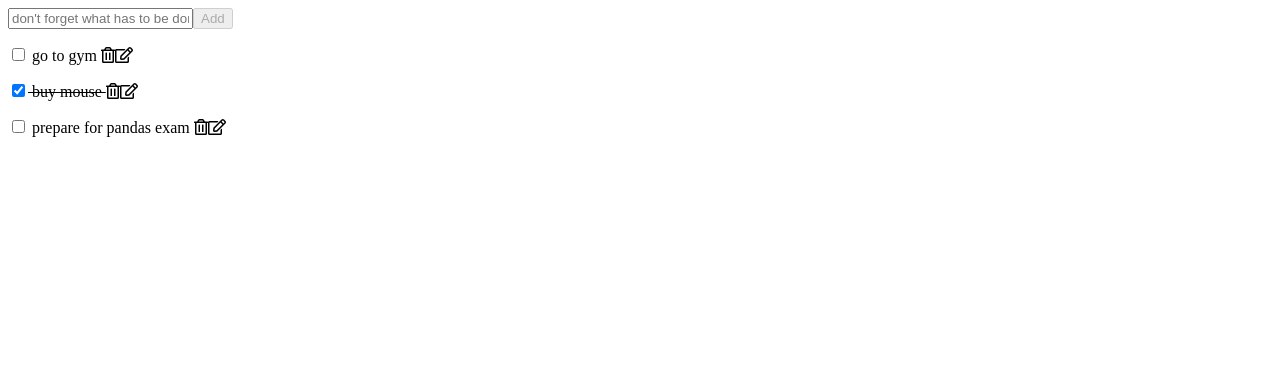
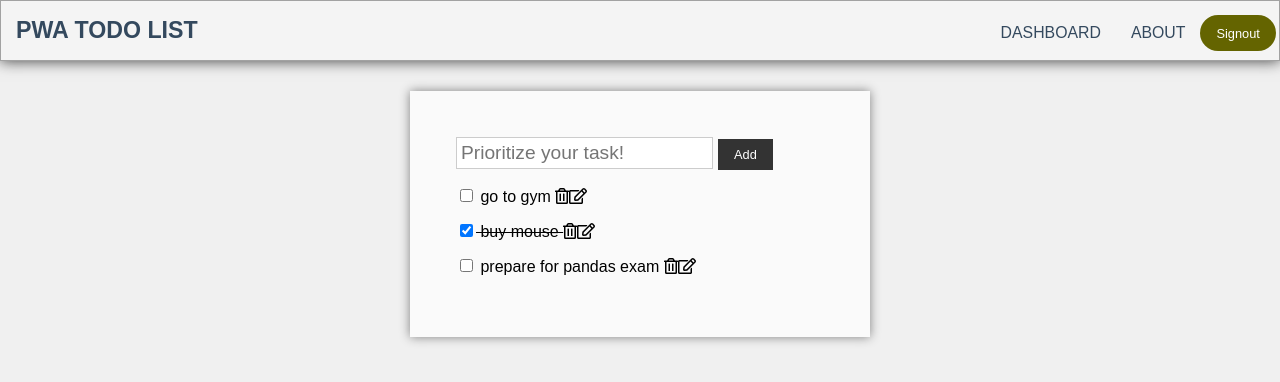
Before and after one commit to AbdulBasit313/AbdulBasit313.github.io, a Vue app: page / in a window 1280 px wide. Shown: the top 382 px of the page. Built offline with nearby package versions, Linux system fonts and the light colour scheme; what vue-sweetalert2 would draw is missing.

Commit message:
implemented vue router and style the app

```diff
--- a/src/App.vue
+++ b/src/App.vue
@@ -1,26 +1,13 @@
 <template>
   <div id="app">
-    <AddForm v-bind:todos="todos" />
-    <TodoList v-bind:todos="todos" />
+    <router-view></router-view>
   </div>
 </template>
 
 
 <script>
-import TodoList from "./components/TodoList";
-import AddForm from "./components/AddForm";
-
 export default {
-  name: "app",
-  components: {
-    TodoList,
-    AddForm
-  },
-  computed: {
-    todos() {
-      return this.$store.state.todos;
-    }
-  }
+  name: "app"
 };
 </script>
 
--- /dev/null
+++ b/src/components/About.vue
@@ -0,0 +1,20 @@
+<template>
+  <div>
+    <Header />
+    <h1>This is about page</h1>
+  </div>
+</template>
+
+<script>
+import Header from "./layout/Header";
+
+export default {
+  name: "About",
+  components: {
+    Header
+  }
+};
+</script>
+
+<style>
+</style>
--- a/src/components/AddForm.vue
+++ b/src/components/AddForm.vue
@@ -1,13 +1,8 @@
 <template>
   <form @submit.prevent="$store.dispatch('addTodo')">
-    <input
-      type="text"
-      v-model="newTodo"
-      name="newTodo"
-      placeholder="don't forget what has to be done!"
-    />
-    <button v-bind:disabled="newTodo.trim().length<=0" v-if="!appMode">Add</button>
-    <button v-bind:disabled="newTodo.trim().length<=0" v-else>Edit</button>
+    <input type="text" v-model="newTodo" name="newTodo" placeholder="Prioritize your task!" />
+    <button v-bind:disabled="newTodo.trim().length<=0" v-if="!appMode" class="add-btn">Add</button>
+    <button v-bind:disabled="newTodo.trim().length<=0" v-else class="add-btn">Edit</button>
   </form>
 </template>
 
@@ -34,4 +29,28 @@ export default {
 
 
 <style scoped>
+input {
+  padding: 4px;
+  margin-right: 5px;
+  font-size: 1.2rem;
+  border: 1px solid #ccc;
+}
+
+.add-btn {
+  display: inline-block;
+  background: var(--light-color);
+  color: #333;
+  padding: 0.4rem 1.3rem;
+  font-size: 1rem;
+  border: none;
+  cursor: pointer;
+  margin-right: 0.5rem;
+  transition: opacity 0.2s ease-in;
+  outline: none;
+  font-size: 0.8rem;
+  padding: 0.5rem 1rem;
+  margin-right: 0.2rem;
+  background: #333333;
+  color: #fff;
+}
 </style>
--- a/src/components/Dashboard.vue
+++ b/src/components/Dashboard.vue
@@ -1,16 +1,46 @@
 <template>
-  <div>
-    <h1>Your Dashboard</h1>
+  <div class="app">
+    <Header />
+    <div class="dashboard">
+      <AddForm v-bind:todos="todos" />
+      <TodoList v-bind:todos="todos" />
+    </div>
   </div>
 </template>
 
 
 <script>
+import Header from "./layout/Header";
+import TodoList from "./TodoList";
+import AddForm from "./AddForm";
+
 export default {
-  name: "Dashboard"
+  name: "Dashboard",
+  components: {
+    Header,
+    AddForm,
+    TodoList
+  },
+  computed: {
+    todos() {
+      return this.$store.state.todos;
+    }
+  }
 };
 </script>
 
 
 <style scoped>
+.app {
+  height: 100vh;
+  background-color: rgb(240, 240, 240);
+}
+.dashboard {
+  background-color: rgb(250, 250, 250);
+  box-shadow: 0px 0px 10px grey;
+  width: 460px;
+  padding: 46px;
+  margin: 0 auto;
+  margin-top: 30px;
+}
 </style>
--- a/src/components/Login.vue
+++ b/src/components/Login.vue
@@ -1,6 +1,16 @@
 <template>
-  <div>
-    <h1>Login page</h1>
+  <div class="login-page">
+    <div class="form">
+      <form class="login-form">
+        <input type="text" placeholder="email" />
+        <input type="password" placeholder="password" />
+        <button>login</button>
+        <p class="message">
+          Not registered?
+          <router-link to="/register">Create an account</router-link>
+        </p>
+      </form>
+    </div>
   </div>
 </template>
 
@@ -13,4 +23,95 @@ export default {
 
 
 <style scoped>
+.login-page {
+  width: 360px;
+  padding: 8% 0 0;
+  margin: auto;
+}
+.form {
+  position: relative;
+  z-index: 1;
+  background: #ffffff;
+  max-width: 360px;
+  margin: 0 auto 100px;
+  padding: 45px;
+  text-align: center;
+  box-shadow: 0 0 20px 0 rgba(0, 0, 0, 0.2), 0 5px 5px 0 rgba(0, 0, 0, 0.24);
+}
+.form input {
+  font-family: "Roboto", sans-serif;
+  outline: 0;
+  background: #f2f2f2;
+  width: 100%;
+  border: 0;
+  margin: 0 0 15px;
+  padding: 15px;
+  box-sizing: border-box;
+  font-size: 14px;
+}
+.form button {
+  font-family: "Roboto", sans-serif;
+  text-transform: uppercase;
+  outline: 0;
+  background: #4caf50;
+  width: 100%;
+  border: 0;
+  padding: 15px;
+  color: #ffffff;
+  font-size: 14px;
+  -webkit-transition: all 0.3 ease;
+  transition: all 0.3 ease;
+  cursor: pointer;
+}
+.form button:hover,
+.form button:active,
+.form button:focus {
+  background: #43a047;
+}
+.form .message {
+  margin: 15px 0 0;
+  color: #b3b3b3;
+  font-size: 12px;
+}
+.form .message a {
+  color: #4caf50;
+  text-decoration: none;
+}
+.form .register-form {
+  display: none;
+}
+.container {
+  position: relative;
+  z-index: 1;
+  max-width: 300px;
+  margin: 0 auto;
+}
+.container:before,
+.container:after {
+  content: "";
+  display: block;
+  clear: both;
+}
+.container .info {
+  margin: 50px auto;
+  text-align: center;
+}
+.container .info h1 {
+  margin: 0 0 15px;
+  padding: 0;
+  font-size: 36px;
+  font-weight: 300;
+  color: #1a1a1a;
+}
+.container .info span {
+  color: #4d4d4d;
+  font-size: 12px;
+}
+.container .info span a {
+  color: #000000;
+  text-decoration: none;
+}
+.container .info span .fa {
+  color: #ef3b3a;
+}
 </style>
--- a/src/components/Register.vue
+++ b/src/components/Register.vue
@@ -1,6 +1,17 @@
 <template>
-  <div>
-    <h1>Register page</h1>
+  <div class="register-page">
+    <div class="form">
+      <form class="register-form">
+        <input type="text" placeholder="name" />
+        <input type="text" placeholder="email address" />
+        <input type="password" placeholder="password" />
+        <button>create</button>
+        <p class="message">
+          Already registered?
+          <router-link to="/login">Sign In</router-link>
+        </p>
+      </form>
+    </div>
   </div>
 </template>
 
@@ -13,4 +24,95 @@ export default {
 
 
 <style scoped>
+.register-page {
+  width: 360px;
+  padding: 8% 0 0;
+  margin: auto;
+}
+.form {
+  position: relative;
+  z-index: 1;
+  background: #ffffff;
+  max-width: 360px;
+  margin: 0 auto 100px;
+  padding: 45px;
+  text-align: center;
+  box-shadow: 0 0 20px 0 rgba(0, 0, 0, 0.2), 0 5px 5px 0 rgba(0, 0, 0, 0.24);
+}
+.form input {
+  font-family: "Roboto", sans-serif;
+  outline: 0;
+  background: #f2f2f2;
+  width: 100%;
+  border: 0;
+  margin: 0 0 15px;
+  padding: 15px;
+  box-sizing: border-box;
+  font-size: 14px;
+}
+.form button {
+  font-family: "Roboto", sans-serif;
+  text-transform: uppercase;
+  outline: 0;
+  background: #4caf50;
+  width: 100%;
+  border: 0;
+  padding: 15px;
+  color: #ffffff;
+  font-size: 14px;
+  -webkit-transition: all 0.3 ease;
+  transition: all 0.3 ease;
+  cursor: pointer;
+}
+.form button:hover,
+.form button:active,
+.form button:focus {
+  background: #43a047;
+}
+.form .message {
+  margin: 15px 0 0;
+  color: #b3b3b3;
+  font-size: 12px;
+}
+.form .message a {
+  color: #4caf50;
+  text-decoration: none;
+}
+.form .register-form {
+  /* display: none; */
+}
+.container {
+  position: relative;
+  z-index: 1;
+  max-width: 300px;
+  margin: 0 auto;
+}
+.container:before,
+.container:after {
+  content: "";
+  display: block;
+  clear: both;
+}
+.container .info {
+  margin: 50px auto;
+  text-align: center;
+}
+.container .info h1 {
+  margin: 0 0 15px;
+  padding: 0;
+  font-size: 36px;
+  font-weight: 300;
+  color: #1a1a1a;
+}
+.container .info span {
+  color: #4d4d4d;
+  font-size: 12px;
+}
+.container .info span a {
+  color: #000000;
+  text-decoration: none;
+}
+.container .info span .fa {
+  color: #ef3b3a;
+}
 </style>
--- a/src/components/layout/Header.vue
+++ b/src/components/layout/Header.vue
@@ -0,0 +1,136 @@
+<template>
+  <header class="header">
+    <h1 class="logo">
+      <a href="#">PWA Todo List</a>
+    </h1>
+    <ul class="main-nav">
+      <router-link to="/">Dashboard</router-link>
+      <router-link to="/about">About</router-link>
+
+      <button class="btn">Signout</button>
+    </ul>
+  </header>
+</template>
+
+
+<script>
+export default {
+  name: "Header"
+};
+</script>
+
+
+<style>
+* {
+  box-sizing: border-box;
+}
+
+body {
+  font-family: "Montserrat", sans-serif;
+  line-height: 1;
+  margin: 0;
+  min-height: 100vh;
+}
+
+ul {
+  margin: 0;
+  padding: 0;
+  list-style: none;
+}
+
+h2,
+h3,
+a {
+  color: #34495e;
+}
+
+a {
+  text-decoration: none;
+}
+
+.logo {
+  margin: 0;
+  font-size: 1.45em;
+}
+
+.main-nav {
+  margin-top: 5px;
+}
+
+.logo a,
+.main-nav a {
+  padding: 10px 15px;
+  text-transform: uppercase;
+  text-align: center;
+  display: block;
+}
+
+.main-nav a {
+  color: #34495e;
+  font-size: 0.99em;
+}
+
+.main-nav a:hover {
+  color: #718daa;
+}
+
+.header {
+  padding-top: 0.5em;
+  padding-bottom: 0.5em;
+  border: 1px solid #a2a2a2;
+  background-color: #f4f4f4;
+  -webkit-box-shadow: 0px 0px 14px 0px rgba(0, 0, 0, 0.75);
+  -moz-box-shadow: 0px 0px 14px 0px rgba(0, 0, 0, 0.75);
+  box-shadow: 0px 0px 14px 0px rgba(0, 0, 0, 0.75);
+  /* -webkit-border-radius: 5px; */
+  /* -moz-border-radius: 5px; */
+  /* border-radius: 5px; */
+}
+
+.btn {
+  display: inline-block;
+  background: var(--light-color);
+  color: #333;
+  padding: 0.4rem 1.3rem;
+  font-size: 1rem;
+  border: none;
+  border-radius: 30px;
+  cursor: pointer;
+  margin-right: 0.5rem;
+  transition: opacity 0.2s ease-in;
+  outline: none;
+  font-size: 0.8rem;
+  padding: 0.5rem 1rem;
+  margin-right: 0.2rem;
+  background: rgb(100, 100, 0);
+  color: #fff;
+}
+
+/* =================================
+  Media Queries
+==================================== */
+@media (min-width: 769px) {
+  .header,
+  .main-nav {
+    display: flex;
+  }
+
+  .header {
+    flex-direction: column;
+    align-items: center;
+
+    /* .header {
+      width: 80%;
+      margin: 0 auto;
+      max-width: 1150px;
+    } */
+  }
+}
+
+@media (min-width: 1025px) {
+  .header {
+    flex-direction: row;
+    justify-content: space-between;
+  }
+}
+</style>
--- a/src/routes/index.js
+++ b/src/routes/index.js
@@ -3,6 +3,7 @@ import Router from 'vue-router'
 import Dashboard from '../components/Dashboard.vue'
 import Login from '../components/Login.vue'
 import Register from '../components/Register.vue'
+import About from '../components/About.vue'
 
 Vue.use(Router)
 
@@ -10,6 +11,11 @@ const router = new Router({
    mode: 'history',
    base: process.env.BASE_URL,
    routes: [
+      {
+         path: '/',
+         name: 'Dashboard',
+         component: Dashboard
+      },
       {
          path: '/login',
          name: 'Login',
@@ -21,9 +27,9 @@ const router = new Router({
          component: Register
       },
       {
-         path: '/dashboard',
-         name: 'Dashboard',
-         component: Dashboard
+         path: '/about',
+         name: 'About',
+         component: About
       },
    ]
 })
```
